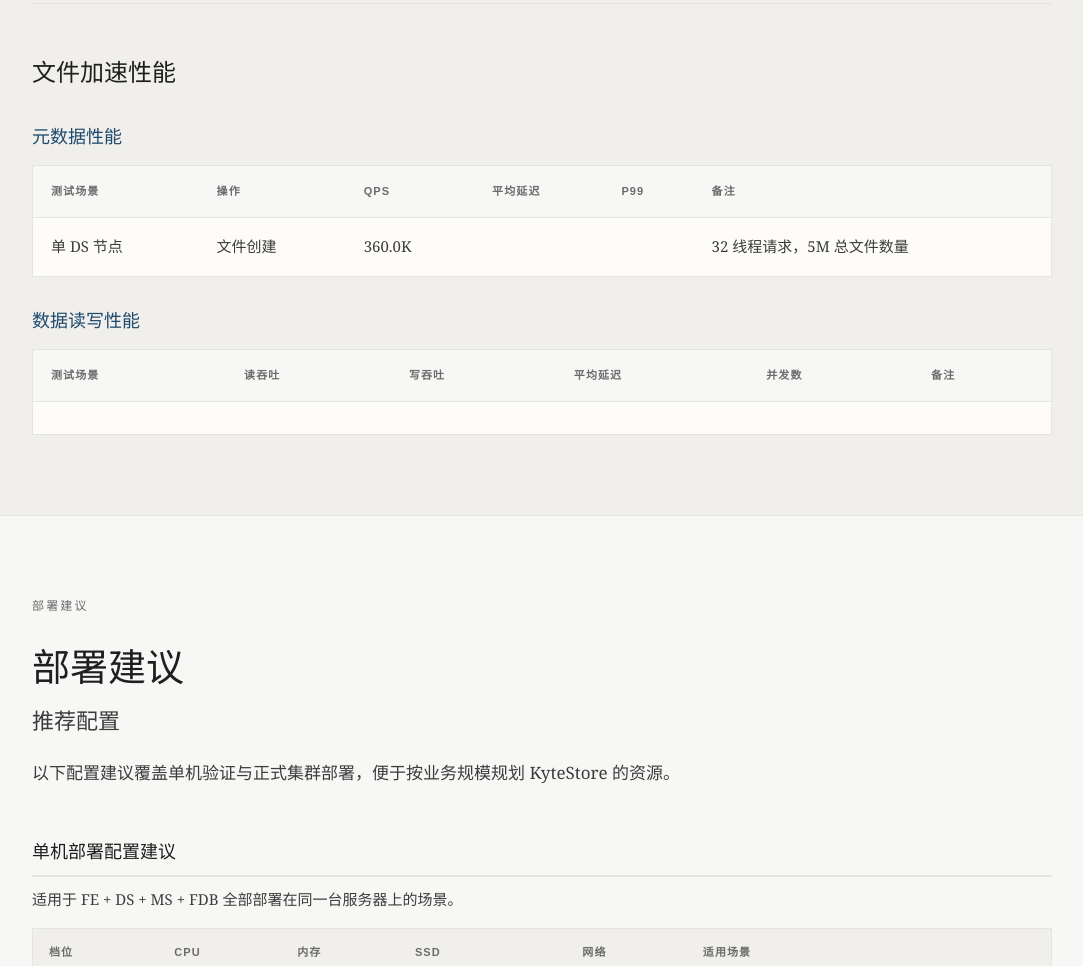
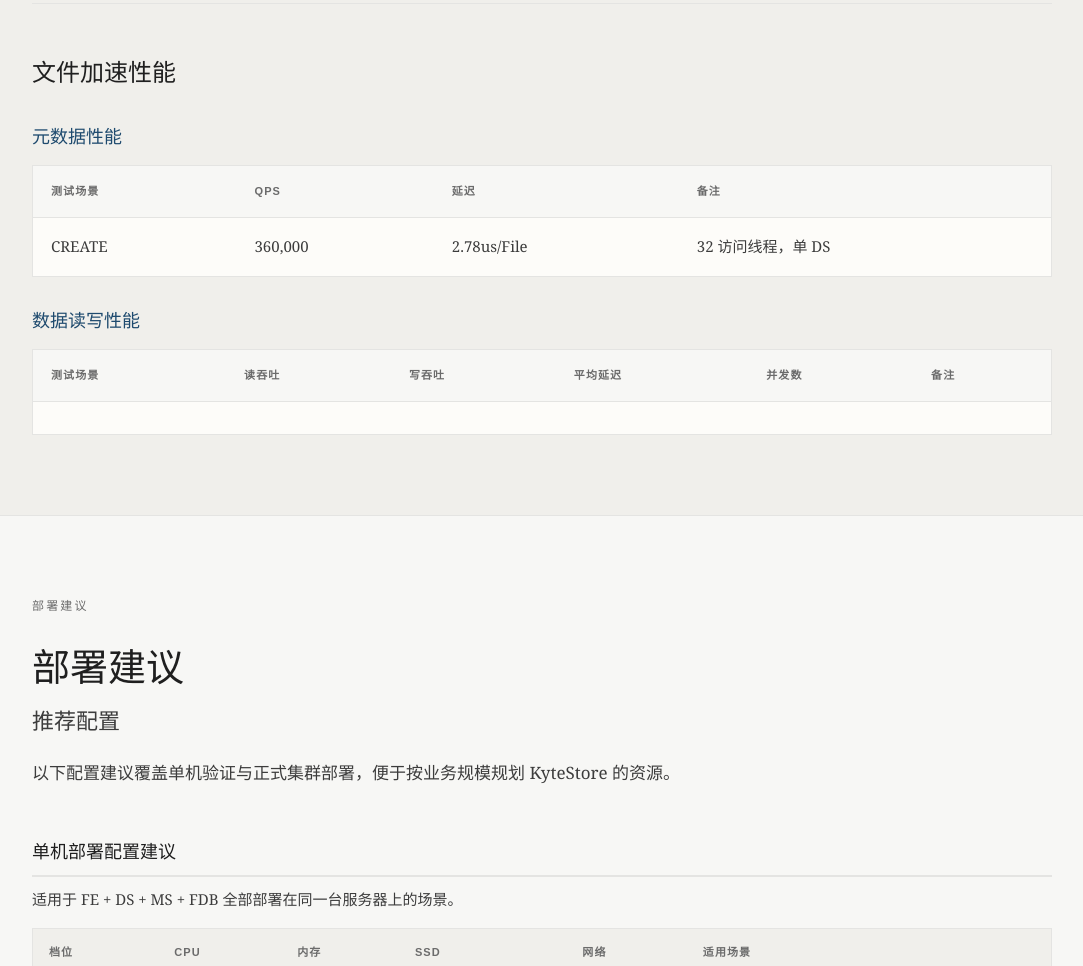
Before and after one commit to royguo/kytestore_landing_page, a website: page index.html in a window 1280 px wide. Shown: the part 4037-5003 px from the top of the page, without its empty margins (98-1181 px from the left). Drawn offline with Linux system fonts and the light colour scheme.

Commit message:
Revise file create benchmark row

```diff
--- a/index.html
+++ b/index.html
@@ -891,21 +891,17 @@
                         <thead>
                             <tr>
                                 <th data-i18n="file-th-scenario">测试场景</th>
-                                <th data-i18n="file-th-operation">操作</th>
                                 <th data-i18n="file-th-qps">QPS</th>
-                                <th data-i18n="file-th-avg-lat">平均延迟</th>
-                                <th data-i18n="file-th-p99">P99</th>
+                                <th data-i18n="file-th-latency">延迟</th>
                                 <th data-i18n="file-th-notes">备注</th>
                             </tr>
                         </thead>
                         <tbody>
                             <tr>
-                                <td data-i18n="file-meta-create-scenario">单 DS 节点</td>
-                                <td data-i18n="file-meta-create-op">文件创建</td>
-                                <td>360.0K</td>
-                                <td></td>
-                                <td></td>
-                                <td data-i18n="file-meta-create-notes">32 线程请求，5M 总文件数量</td>
+                                <td>CREATE</td>
+                                <td>360,000</td>
+                                <td>2.78us/File</td>
+                                <td data-i18n="file-meta-create-notes">32 访问线程，单 DS</td>
                             </tr>
                         </tbody>
                     </table>
@@ -1123,16 +1119,13 @@
                 'file-th-status': 'Status',
                 'file-meta-caption': 'Metadata Performance',
                 'file-data-caption': 'Data Read/Write Performance',
-                'file-th-operation': 'Operation',
                 'file-th-qps': 'QPS',
+                'file-th-latency': 'Latency',
                 'file-th-avg-lat': 'Avg Latency',
-                'file-th-p99': 'P99',
                 'file-th-notes': 'Notes',
                 'file-th-read-tp': 'Read Throughput',
                 'file-th-write-tp': 'Write Throughput',
-                'file-meta-create-scenario': 'Single DS node',
-                'file-meta-create-op': 'File creation',
-                'file-meta-create-notes': '32 request threads, 5M total files',
+                'file-meta-create-notes': '32 access threads, single DS',
                 'file-row1-scenario': 'Sequential AI dataset reads',
                 'file-row1-path': 'Local SSD hot data + ChunkServer',
                 'file-row2-scenario': 'Small files and directory metadata',
@@ -1274,16 +1267,13 @@
                 'file-th-status': '状态',
                 'file-meta-caption': '元数据性能',
                 'file-data-caption': '数据读写性能',
-                'file-th-operation': '操作',
                 'file-th-qps': 'QPS',
+                'file-th-latency': '延迟',
                 'file-th-avg-lat': '平均延迟',
-                'file-th-p99': 'P99',
                 'file-th-notes': '备注',
                 'file-th-read-tp': '读吞吐',
                 'file-th-write-tp': '写吞吐',
-                'file-meta-create-scenario': '单 DS 节点',
-                'file-meta-create-op': '文件创建',
-                'file-meta-create-notes': '32 线程请求，5M 总文件数量',
+                'file-meta-create-notes': '32 访问线程，单 DS',
                 'file-row1-scenario': 'AI 数据集顺序读取',
                 'file-row1-path': 'Local SSD 热数据 + ChunkServer',
                 'file-row2-scenario': '小文件与目录元数据',
```
Also changed, not shown: public/index.html (+9 -19 lines).
